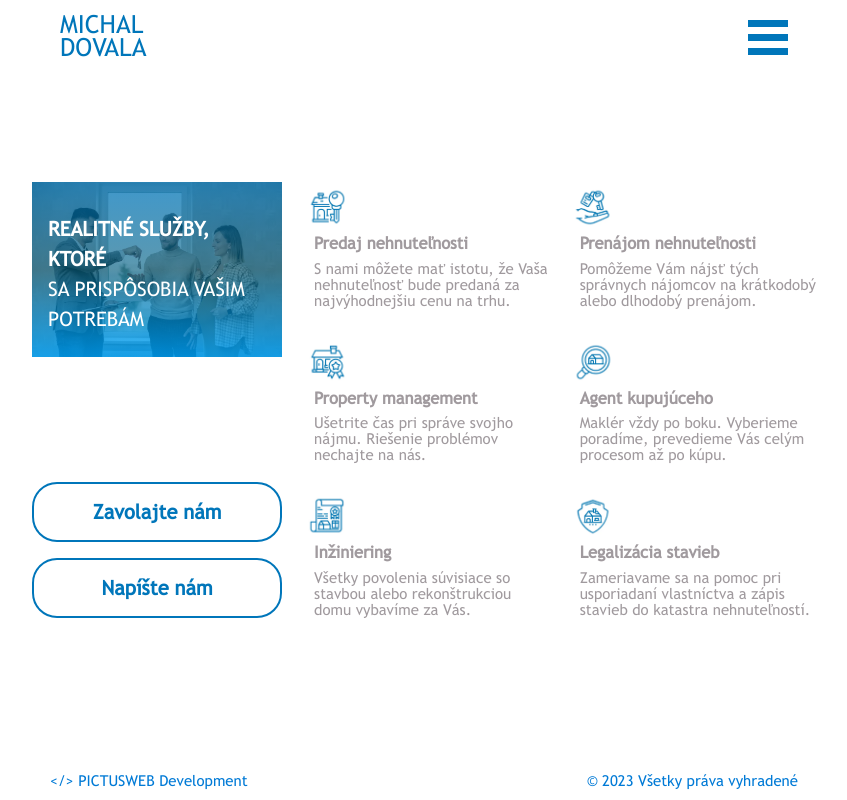
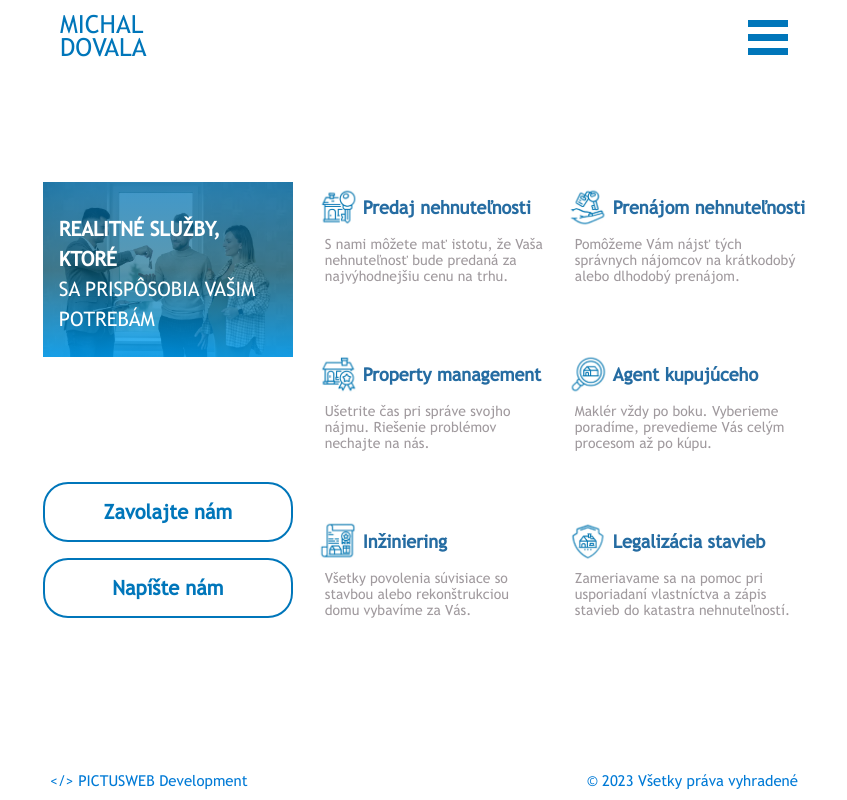
Before and after one commit to pkvarg/findoktor, a React (Vite) app: page /our-services in a window 1280 px wide. Shown: the whole page, without its empty margins (216-1063 px from the left). Built offline with nearby package versions, Linux system fonts and the light colour scheme.

Commit message:
22dec corr

```diff
--- a/src/pages/About.jsx
+++ b/src/pages/About.jsx
@@ -37,7 +37,7 @@ const About = () => {
               <span className="ml-1 text-[#1871aa]">domov</span>
             </p>
             <div className="z-10 mx-0">
-              <div className="mr-2 text-justify text-[15px] leading-[18px] lg:mr-0 lg:text-[12.5px]">
+              <div className="mr-2 text-justify text-[15px] leading-[18px] lg:mr-0 lg:text-[14px]">
                 <p className="mt-[7.5%] 2xl:mt-[9%]">
                   Vitaj - ak hľadáš vysnívaný domov, alebo ťa láka finančná
                   istota, som tvoj človek! Som Odborník na sieťovanie v oblasti
--- a/src/pages/Contact.jsx
+++ b/src/pages/Contact.jsx
@@ -52,7 +52,7 @@ const Contact = () => {
       <div className="h-[min-content]">
         <CalcNavbar />
       </div>
-      <div className="z-10 h-[100%] flex-1">
+      <div className="z-10 h-[100%] flex-1 text-[14px]">
         <h1 className="-mt-[40%] text-center text-[30px] font-bold text-[#0376b7] lg:-mt-[12.5%] 2xl:-mt-[8%]">
           Kontaktujte ma
         </h1>
--- a/src/pages/Ebook.jsx
+++ b/src/pages/Ebook.jsx
@@ -82,8 +82,8 @@ const Ebook = () => {
               : 'mx-4 flex flex-col gap-8 blur-md lg:mx-[22.5%] lg:flex-row lg:blur-lg 2xl:mx-[25%]'
           }
         >
-          <div className="flex flex-col text-[22.5px] text-[#928a8f] lg:w-[60%]">
-            <h1 className="mt-6 text-[30px] font-bold leading-[30px] text-[#0076ba] 2xl:mt-[15%]">
+          <div className="flex flex-col text-[14px] text-[#928a8f] lg:w-[60%]">
+            <h1 className="mt-6 text-[30px] font-bold leading-[30px] text-[#0076ba] md:mt-16 2xl:mt-[17.5%]">
               Zaujímaš sa o svoju budúcnosť?
             </h1>
             <p className="mt-4 text-justify lg:mt-4">
--- a/src/pages/OurServices.jsx
+++ b/src/pages/OurServices.jsx
@@ -88,46 +88,54 @@ const OurServices = () => {
           </div>
           <div className="flex flex-col justify-between gap-8 lg:gap-0">
             <div className="ml-8 flex flex-col items-start justify-center font-light lg:ml-0">
+              <div className="flex flex-row items-center">
                 <img
                   className="-ml-[12px] h-[50px] w-[50px]"
                   src="Predaj.webp"
                   alt="sale"
                 />
-              <p className="text-[22.5px] font-semibold lg:text-[16.5px]">
+                <p className="text-[22.5px] font-semibold text-[#256ca2] lg:text-[18px]">
                   Predaj nehnuteľnosti
                 </p>
-              <div className="leading-[16px] lg:text-[15px]">
+              </div>
+              <div className="text-[14px] leading-[16px]">
                 <p className="mt-1">S nami môžete mať istotu, že Vaša</p>
                 <p>nehnuteľnosť bude predaná za</p>
                 <p>najvýhodnejšiu cenu na trhu.</p>
               </div>
             </div>
             <div className="ml-8 flex flex-col items-start justify-center font-light lg:ml-0">
+              <div className="flex flex-row items-center">
                 <img
                   className="-ml-[12px] h-[50px] w-[50px]"
                   src="Property.webp"
                   alt="sale"
                 />
-              <p className="text-[22.5px] font-semibold lg:text-[16.5px]">
+                <p className="text-[22.5px] font-semibold text-[#256ca2] lg:text-[18px]">
+                  {' '}
                   Property management
                 </p>
+              </div>
 
-              <div className="text-[15px] leading-[16px]">
+              <div className="text-[14px] leading-[16px]">
                 <p className="mt-1">Ušetrite čas pri správe svojho</p>
                 <p> nájmu. Riešenie problémov</p>
                 <p>nechajte na nás. </p>
               </div>
             </div>
             <div className="ml-8 flex flex-col items-start justify-center font-light lg:ml-0">
+              <div className="flex flex-row items-center">
                 <img
                   className="-ml-[12px] h-[50px] w-[50px]"
                   src="Inziniering.webp"
                   alt="sale"
                 />
-              <p className="text-[22.5px] font-semibold lg:text-[16.5px]">
+                <p className="text-[22.5px] font-semibold text-[#256ca2] lg:text-[18px]">
+                  {' '}
                   Inžiniering
                 </p>
-              <div className="text-[15px] leading-[16px]">
+              </div>
+              <div className="text-[14px] leading-[16px]">
                 <p className="mt-1">Všetky povolenia súvisiace so</p>
                 <p>stavbou alebo rekonštrukciou</p>
                 <p>domu vybavíme za Vás.</p>
@@ -137,48 +145,57 @@ const OurServices = () => {
 
           <div className="flex flex-col justify-between gap-8 lg:gap-0">
             <div className="ml-8 flex flex-col items-start justify-center font-light lg:ml-0">
+              <div className="flex flex-row items-center">
                 <img
                   className="-ml-[12px] h-[50px] w-[50px]"
                   src="Prenajom.webp"
                   alt="sale"
                 />
-              <p className="text-[22.5px] font-semibold lg:text-[16.5px]">
+                <p className="text-[22.5px] font-semibold text-[#256ca2] lg:text-[18px]">
+                  {' '}
                   Prenájom nehnuteľnosti
                 </p>
+              </div>
 
-              <div className="text-[15px] leading-[16px]">
+              <div className="text-[14px] leading-[16px]">
                 <p className="mt-1">Pomôžeme Vám nájsť tých</p>
                 <p>správnych nájomcov na krátkodobý</p>
                 <p>alebo dlhodobý prenájom.</p>
               </div>
             </div>
             <div className="ml-8 flex flex-col items-start justify-center font-light lg:ml-0">
+              <div className="flex flex-row items-center">
                 <img
                   className="-ml-[12px] h-[50px] w-[50px]"
                   src="Agent.webp"
                   alt="sale"
                 />
-              <p className="text-[22.5px] font-semibold lg:text-[16.5px]">
+                <p className="text-[22.5px] font-semibold text-[#256ca2] lg:text-[18px]">
+                  {' '}
                   Agent kupujúceho
                 </p>
+              </div>
 
-              <div className="text-[15px] leading-[16px]">
+              <div className="text-[14px] leading-[16px]">
                 <p className="mt-1">Maklér vždy po boku. Vyberieme</p>
                 <p>poradíme, prevedieme Vás celým </p>
                 <p>procesom až po kúpu.</p>
               </div>
             </div>
             <div className="ml-8 flex flex-col items-start justify-center font-light lg:ml-0">
+              <div className="flex flex-row items-center">
                 <img
                   className="-ml-[12px] h-[50px] w-[50px]"
                   src="Legalizacia.webp"
                   alt="sale"
                 />
-              <p className="text-[22.5px] font-semibold lg:text-[16.5px]">
+                <p className="text-[22.5px] font-semibold text-[#256ca2] lg:text-[18px]">
+                  {' '}
                   Legalizácia stavieb
                 </p>
+              </div>
 
-              <div className="text-[15px] leading-[16px]">
+              <div className="text-[14px] leading-[16px]">
                 <p className="mt-1">Zameriavame sa na pomoc pri </p>
                 <p> usporiadaní vlastníctva a zápis</p>
                 <p>stavieb do katastra nehnuteľností.</p>
@@ -248,7 +265,7 @@ const OurServices = () => {
             <p className="text-[22.5px] font-semibold lg:text-[16.5px]">
               Predaj nehnuteľnosti
             </p>
-            <div className="hidden leading-[16px] lg:inline lg:text-[15px]">
+            <div className="hidden leading-[16px] lg:inline lg:text-[14px]">
               <p className="mt-1">S nami môžete mať istotu,</p>
               <p>že Vaša nehnuteľnosť</p>
               <p>bude predaná za najvýhodnejšiu</p>
@@ -270,7 +287,7 @@ const OurServices = () => {
               Prenájom nehnuteľnosti
             </p>
 
-            <div className="hidden text-[15px] leading-[16px] lg:inline">
+            <div className="hidden text-[14px] leading-[16px] lg:inline">
               <p className="mt-1">Pomôžeme Vám nájsť tých</p>
               <p>správnych nájomcov</p>
               <p>na krátkodobý</p>
@@ -292,7 +309,7 @@ const OurServices = () => {
             />
             <p className="text-[16.5px] font-semibold">Property management</p>
 
-            <div className="text-[15px] leading-[16px]">
+            <div className="text-[14px] leading-[16px]">
               <p className="mt-1">Ušetrite čas pri správe </p>
               <p>svojho nájmu. Riešenie </p>
               <p>problémov nechajte </p>
@@ -307,7 +324,7 @@ const OurServices = () => {
             />
             <p className="text-[16.5px] font-semibold">Agent kupujúceho</p>
 
-            <div className="text-[15px] leading-[16px]">
+            <div className="text-[14px] leading-[16px]">
               <p className="mt-1">Maklér vždy po boku.</p>
               <p>Vyberieme poradíme, </p>
               <p>prevedieme Vás celým</p>
@@ -321,7 +338,7 @@ const OurServices = () => {
               alt="sale"
             />
             <p className="text-[16.5px] font-semibold">Inžiniering</p>
-            <div className="text-[15px] leading-[16px]">
+            <div className="text-[14px] leading-[16px]">
               <p className="mt-1">Všetky povolenia </p>
               <p>súvisiace so</p>
               <p>stavbou domu </p>
@@ -336,7 +353,7 @@ const OurServices = () => {
             />
             <p className="text-[16.5px] font-semibold">Legalizácia stavieb</p>
 
-            <div className="text-[15px] leading-[16px]">
+            <div className="text-[14px] leading-[16px]">
               <p className="mt-1">Zameriavame sa </p>
               <p>na pomoc pri usporiadaní</p>
               <p>vlastníctva a zápis stavieb </p>
```
Lines whose indentation alone changed are shown as unchanged.
